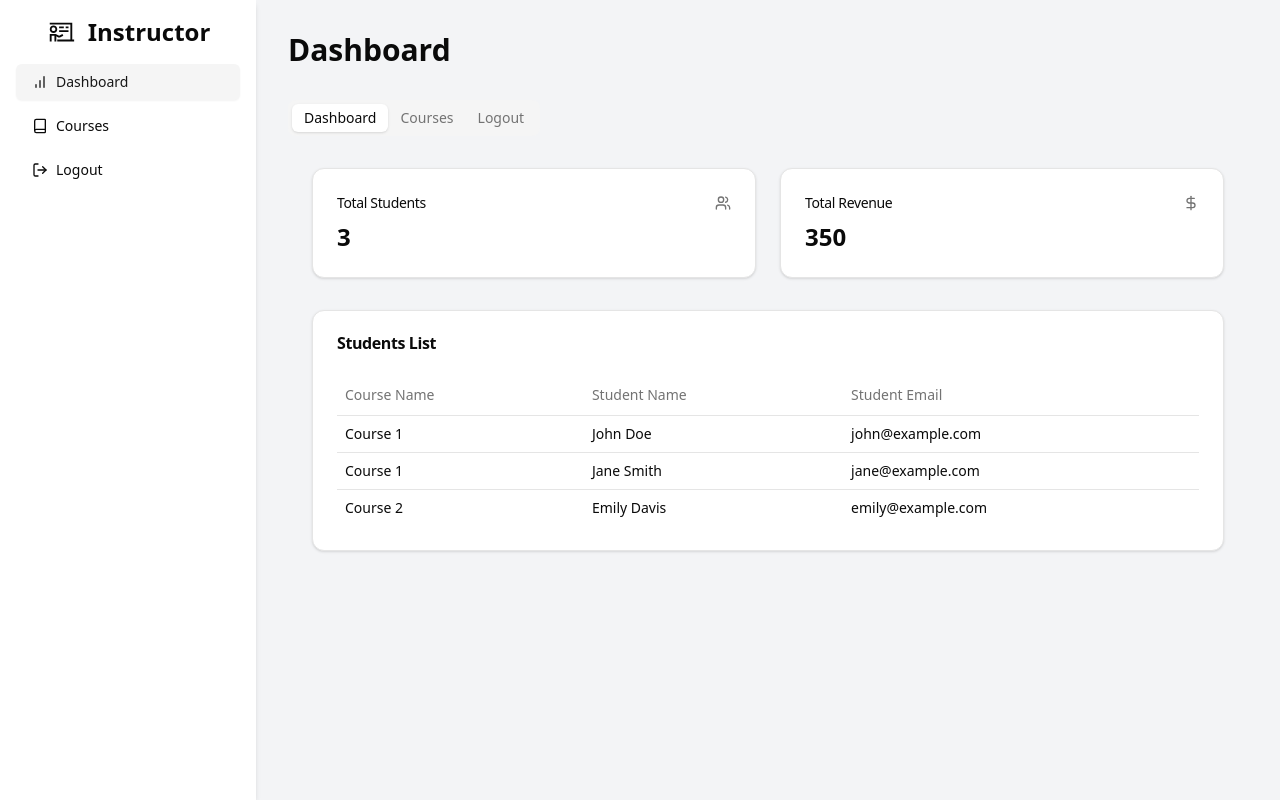
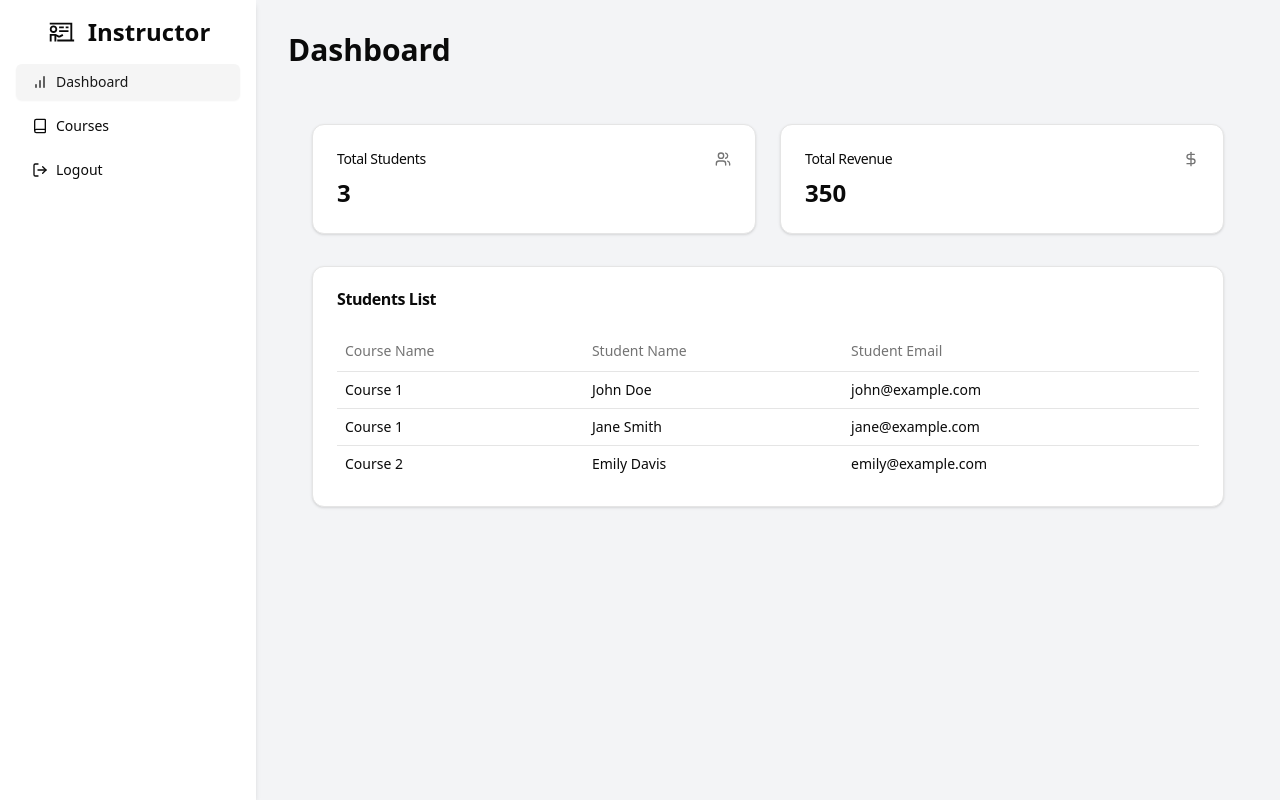
Before and after one commit to jayshreee10/MentorLab, a React (Vite) app: page /instructor in a window 1280 px wide. Built offline with nearby package versions, Linux system fonts and the light colour scheme.

Commit message:
instructor page logout

```diff
--- a/src/pages/Teacher.jsx
+++ b/src/pages/Teacher.jsx
@@ -28,7 +28,7 @@ export default function Teacher() {
       icon: LogOut,
       label: "Logout",
       value: "logout",
-      component: null, // We'll handle the modal separately
+      component: null, // No content component for logout
     },
   ];
 
@@ -41,6 +41,7 @@ export default function Teacher() {
     // Handle logout logic here
     console.log("Logged out");
     setShowLogoutModal(false); // Close the modal after logging out
+    setActiveTab("dashboard"); // Optionally navigate back to the dashboard or another tab after logging out
   }
 
   return (
@@ -59,8 +60,8 @@ export default function Teacher() {
                 variant={activeTab === menuItem.value ? "secondary" : "ghost"}
                 onClick={
                   menuItem.value === "logout"
-                    ? handleLogout
-                    : () => setActiveTab(menuItem.value)
+                    ? handleLogout // Trigger logout modal
+                    : () => setActiveTab(menuItem.value) // Change tab
                 }
               >
                 <menuItem.icon className="mr-2 h-4 w-4" />
@@ -76,13 +77,6 @@ export default function Teacher() {
             {menuItems.find((item) => item.value === activeTab)?.label}
           </h1>
           <Tabs value={activeTab} onValueChange={setActiveTab}>
-            <TabsList>
-              {menuItems.map((menuItem) => (
-                <TabsTrigger value={menuItem.value} key={menuItem.value}>
-                  {menuItem.label}
-                </TabsTrigger>
-              ))}
-            </TabsList>
             {menuItems.map((menuItem) => (
               <TabsContent value={menuItem.value} key={menuItem.value}>
                 {menuItem.component}
```
